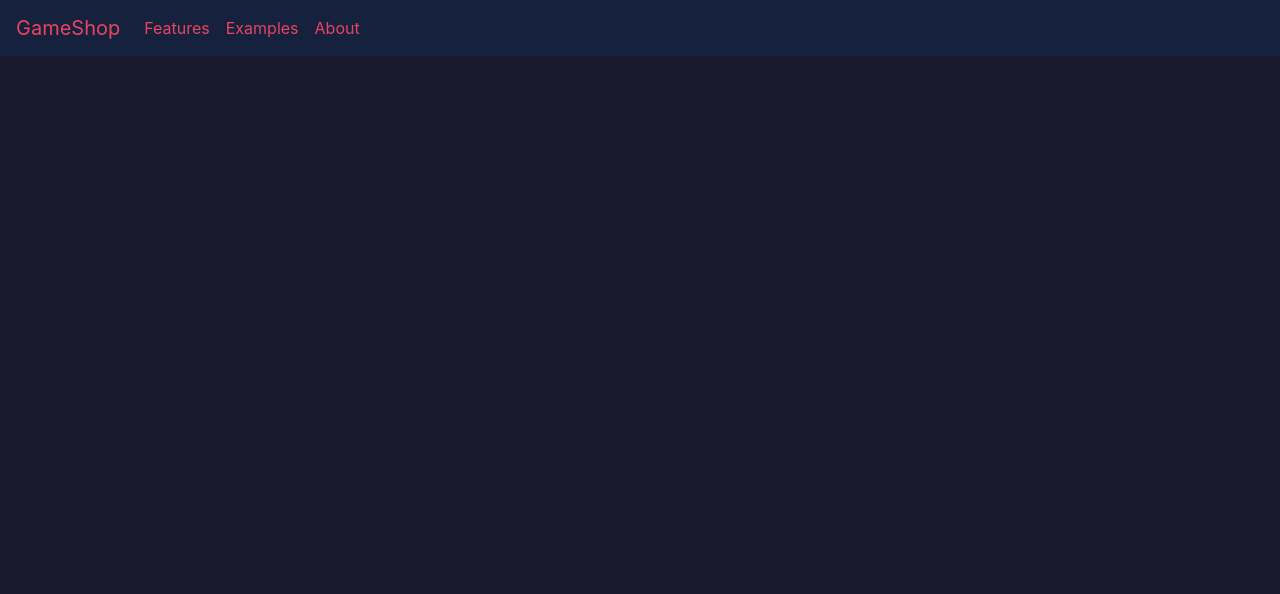
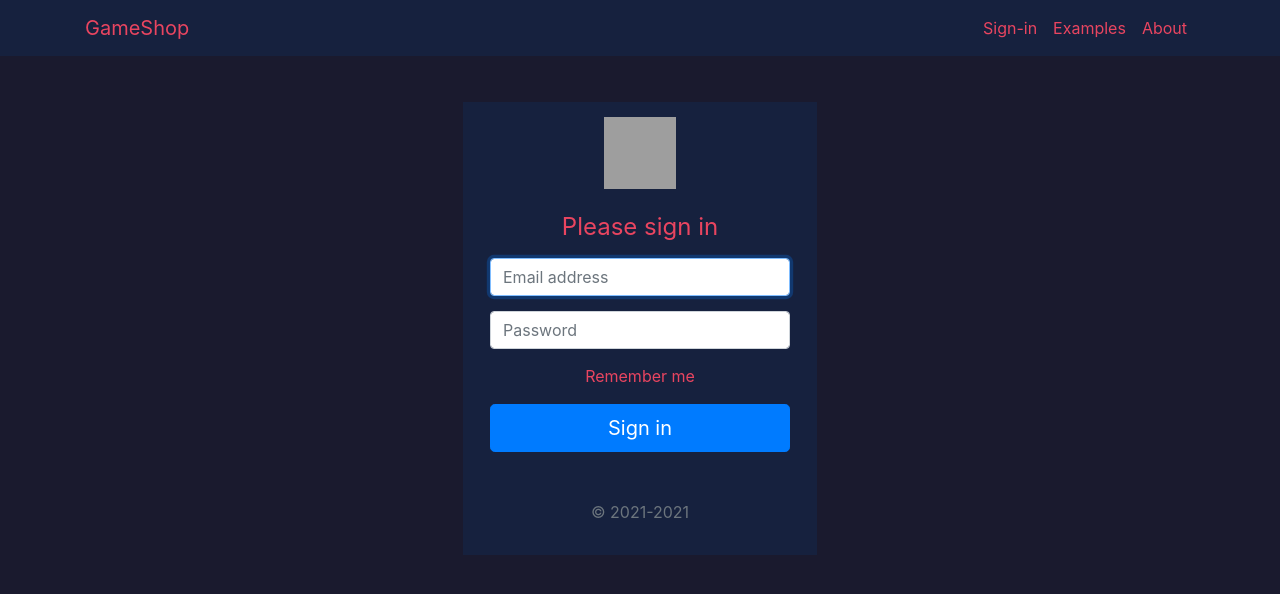
Before and after one commit to saidkayed/GameShop-FE, an Angular app: page /login in a window 1280 px wide. Before the commit this address led to /. Shown: the top 594 px of the page. Built offline with nearby package versions, Linux system fonts and the light colour scheme; grey boxes are pictures that could not be loaded.

Commit message:
added more fetstures

```diff
--- a/src/app/app-routing.module.ts
+++ b/src/app/app-routing.module.ts
@@ -4,8 +4,9 @@ import { Routes, RouterModule } from '@angular/router';
 
 //Pages
 import {LandingPageComponent} from './landing-page/landing-page.component'
+import {LoginComponent} from './pages/login/login.component'
 
-const routes: Routes = [{path: '', component: LandingPageComponent}];
+const routes: Routes = [{path: '', component: LandingPageComponent}, {path: 'login', component: LoginComponent}];
 
 @NgModule({
   imports: [RouterModule.forRoot(routes)],
--- a/src/app/app.component.html
+++ b/src/app/app.component.html
@@ -1,25 +1,49 @@
-<nav class="navbar navbar-expand-lg  mb-3 fixed-top" style="background-color: #16213e;">
+<nav
+  class="navbar navbar-expand-lg mb-3 sticky-top"
+  style="background-color: #16213e"
+>
+  <div class="container">
     <a class="navbar-brand" [routerLink]="'.'">GameShop</a>
 
     <!-- Step 3: Toggle the value of the property when the toggler button is clicked. -->
-  <button class="navbar-toggler" type="button" (click)="isMenuCollapsed = !isMenuCollapsed">
+    <button
+      class="navbar-toggler"
+      type="button"
+      (click)="isMenuCollapsed = !isMenuCollapsed"
+    >
       &#9776;
     </button>
 
     <!-- Step 2: Add the ngbCollapse directive to the element below. -->
     <div [ngbCollapse]="isMenuCollapsed" class="collapse navbar-collapse">
-    <ul class="navbar-nav">
+      <ul class="navbar-nav ml-auto">
         <li class="nav-item active">
           <!-- Step 4: Close the menu when a link is clicked. -->
-        <a class="nav-link"  [routerLink]="'.'" (click)="isMenuCollapsed = true">Features</a>
+          <a
+            class="nav-link"
+            [routerLink]="'/login'"
+            (click)="isMenuCollapsed = true"
+            >Sign-in</a
+          >
         </li>
         <li class="nav-item">
-        <a class="nav-link" [routerLink]="'.'" (click)="isMenuCollapsed = true">Examples</a>
+          <a
+            class="nav-link"
+            [routerLink]="'.'"
+            (click)="isMenuCollapsed = true"
+            >Examples</a
+          >
         </li>
         <li class="nav-item">
-        <a class="nav-link" [routerLink]="'.'" (click)="isMenuCollapsed = true">About</a>
+          <a
+            class="nav-link"
+            [routerLink]="'.'"
+            (click)="isMenuCollapsed = true"
+            >About</a
+          >
         </li>
       </ul>
+    </div>
   </div>
 </nav>
 
--- a/src/app/app.module.ts
+++ b/src/app/app.module.ts
@@ -5,11 +5,13 @@ import { AppRoutingModule } from './app-routing.module';
 import { AppComponent } from './app.component';
 import { NgbModule } from '@ng-bootstrap/ng-bootstrap';
 import { LandingPageComponent } from './landing-page/landing-page.component';
+import { LoginComponent } from './pages/login/login.component';
 
 @NgModule({
   declarations: [
     AppComponent,
-    LandingPageComponent
+    LandingPageComponent,
+    LoginComponent
   ],
   imports: [
     BrowserModule,
--- a/src/app/landing-page/landing-page.component.css
+++ b/src/app/landing-page/landing-page.component.css
@@ -45,6 +45,9 @@
     margin-right: 2% !important;
     margin-left: 1.2% !important;
   }
+  #rech4{
+    margin-top: 5%;
+  }
 
 }
 
--- a/src/app/landing-page/landing-page.component.html
+++ b/src/app/landing-page/landing-page.component.html
@@ -3,7 +3,7 @@
 
 
     <div class="col-xl-8">
-      <h3>New Games</h3>
+      <h4>New Games</h4>
       <ngb-carousel
         *ngIf="images"
         [showNavigationArrows]="true"
@@ -29,7 +29,7 @@
 
 
     <div class="col-xl-4">
-      <h3>RECOMMENDED FOR YOU</h3>
+      <h4 id="rech4">RECOMMENDED FOR YOU</h4>
       <div class="row">
         <div
           class="card"
@@ -58,7 +58,7 @@
 
   <hr />
 
-  <h3>Best Sellers!</h3>
+  <h4>Best Sellers!</h4>
 <div class="smContainer">
   <div class="row">
     <div class="card" *ngFor="let hero of [1, 2, 3, 4, 5, 6,8,9,10,11,12,13]"
--- /dev/null
+++ b/src/app/pages/login/login.component.css
@@ -0,0 +1,16 @@
+.form-signin {
+    width: 100%;
+    max-width: 330px;
+    padding: 15px;
+    margin: 0 auto;
+}
+
+#loginContainer{
+
+    max-width: 450px;
+    box-sizing: border-box;
+    margin: 0 auto;
+    padding: 30px 48px;
+    position: relative;
+    text-align: center;
+}
--- /dev/null
+++ b/src/app/pages/login/login.component.html
@@ -0,0 +1,19 @@
+<div id="loginContainer">
+<div  style="background-color: #16213e;">
+    <form class="form-signin">
+        <img class="mb-4" src="https://getbootstrap.com/docs/4.0/assets/brand/bootstrap-solid.svg" alt="" width="72" height="72">
+        <h4 class="h4 mb-3 font-weight-normal">Please sign in</h4>
+        <label for="inputEmail" class="sr-only">Email address</label>
+        <input type="email" id="inputEmail" class="form-control" placeholder="Email address" required="" autofocus="">
+        <label for="inputPassword" class="sr-only">Password</label>
+        <input type="password" id="inputPassword" class="form-control" style="margin-top: 5%;" placeholder="Password" required="">
+        <div class="checkbox mb-3">
+
+            <p style="margin-top: 5%;">Remember me</p>
+
+        </div>
+        <button class="btn btn-lg btn-primary btn-block" type="submit">Sign in</button>
+        <p class="mt-5 mb-3 text-muted">© 2021-2021</p>
+      </form>
+    </div>
+</div>
--- /dev/null
+++ b/src/app/pages/login/login.component.ts
@@ -0,0 +1,15 @@
+import { Component, OnInit } from '@angular/core';
+
+@Component({
+  selector: 'app-login',
+  templateUrl: './login.component.html',
+  styleUrls: ['./login.component.css']
+})
+export class LoginComponent implements OnInit {
+
+  constructor() { }
+
+  ngOnInit(): void {
+  }
+
+}
--- a/src/styles.css
+++ b/src/styles.css
@@ -21,3 +21,11 @@ h2 {
 h3 {
   color: #e94560;
 }
+
+h4 {
+  color: #e94560;
+}
+
+p{
+  color: #e94560;
+}
```
Also changed, not shown: 1 other file (tests, documents, lock files or other folders). Lines whose indentation alone changed are shown as unchanged.
